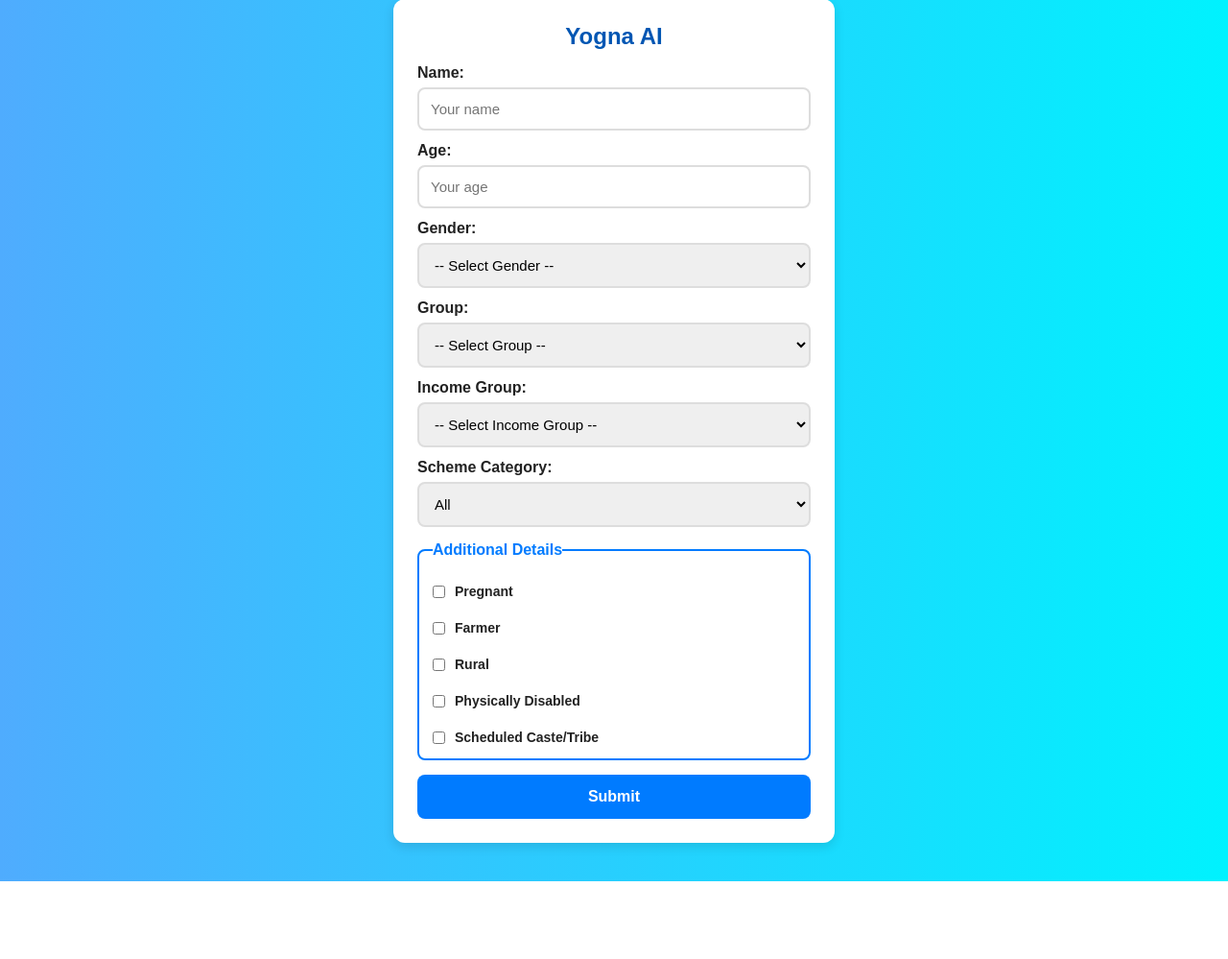
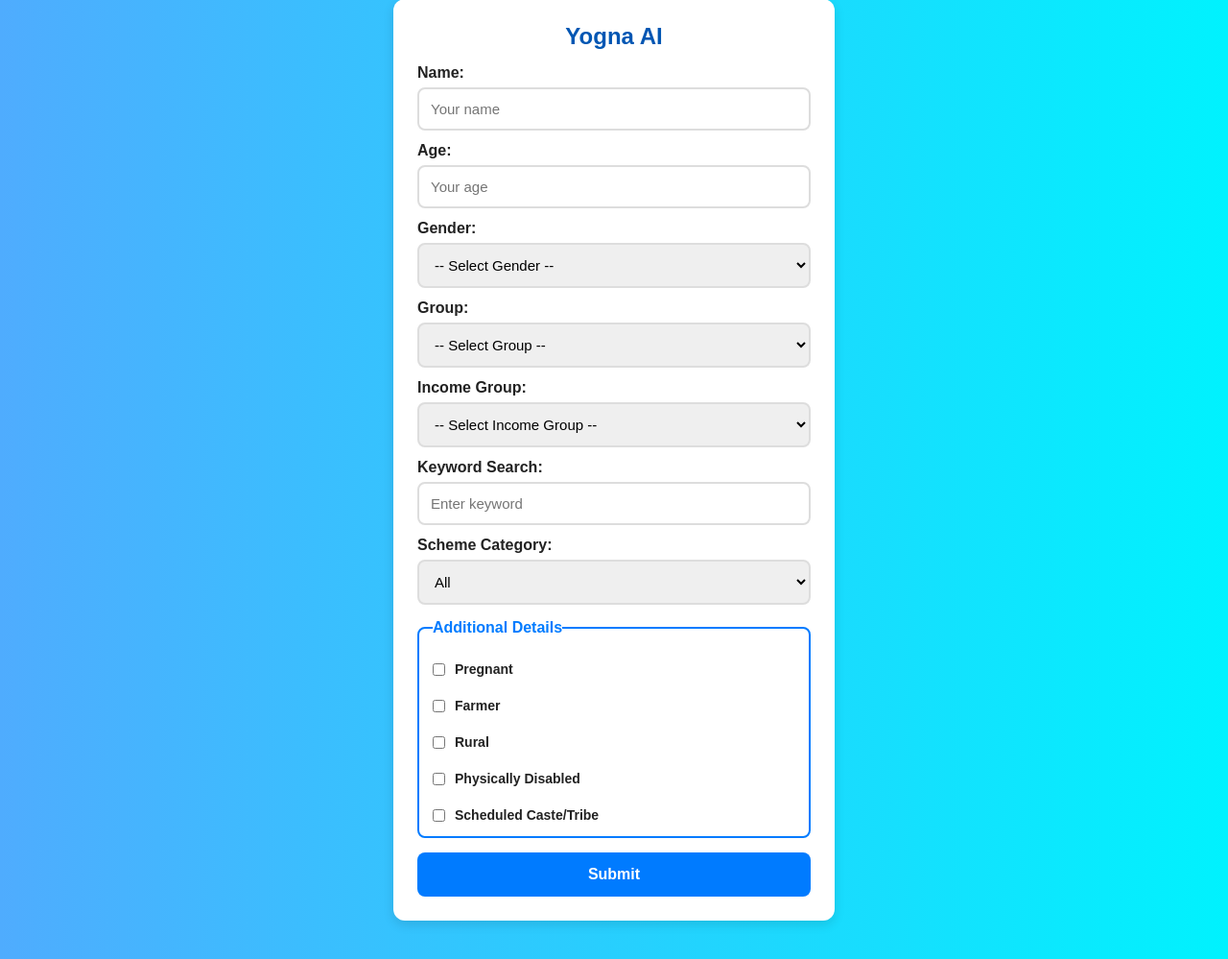
Before and after one commit to Styl659/yognaAI, a Flask app: page / in a window 1280 px wide. Shown: the part 41-1040 px from the top of the page at 96% size. Before the commit the page ends 959 px from the top, so only its background shows below. Run offline with Flask 3, Linux system fonts and the light colour scheme.

Commit message:
Update index.html

```diff
--- a/templates/index.html
+++ b/templates/index.html
@@ -2,7 +2,6 @@
 <html lang="en">
 <head>
   <meta charset="UTF-8">
-  <meta name="viewport" content="width=device-width, initial-scale=1">
   <title>Yogna AI</title>
   <link rel="stylesheet" href="{{ url_for('static', filename='styles.css') }}">
 </head>
@@ -46,6 +45,10 @@
         <option value="Above">Above</option>
       </select>
 
+      <!-- Keyword Search -->
+      <label for="keyword">Keyword Search:</label>
+      <input type="text" id="keyword" name="keyword" placeholder="Enter keyword">
+
       <!-- Category Filter -->
       <label for="category">Scheme Category:</label>
       <select id="category" name="category">
```
